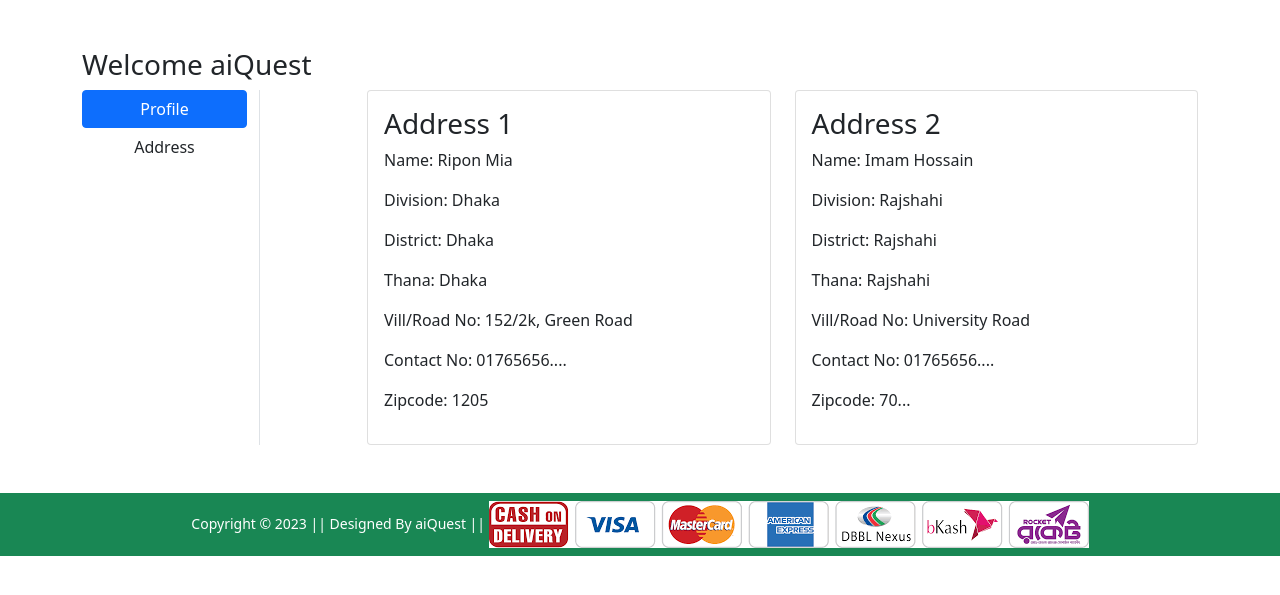
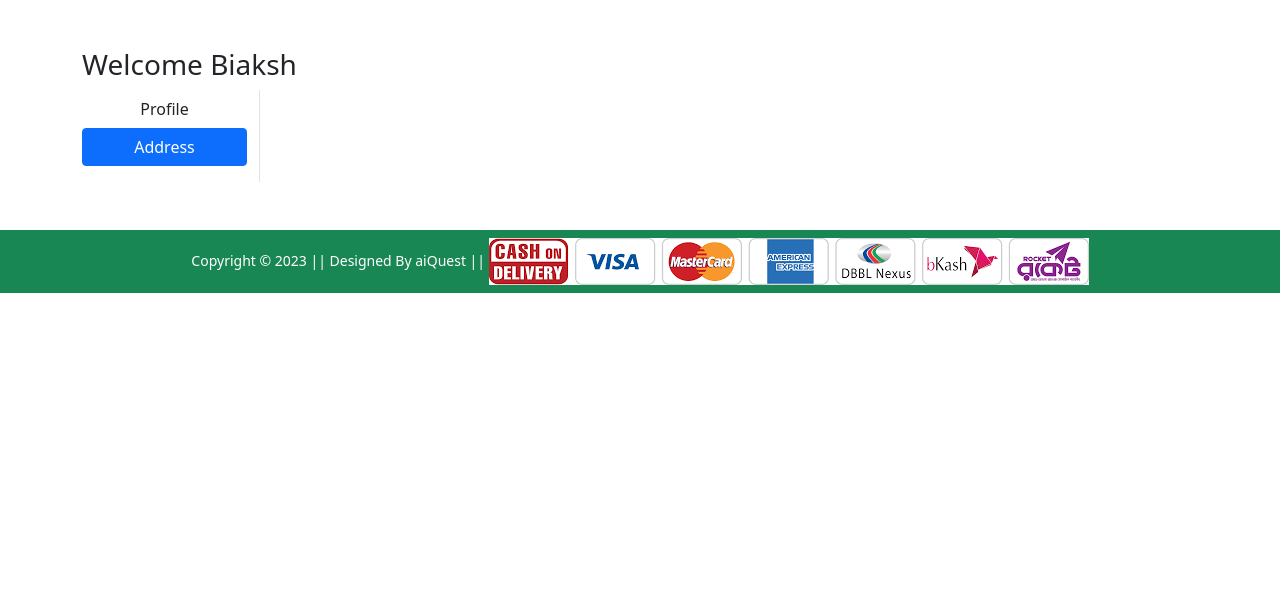
Before and after one commit to bikash-sarker-dev/ecommerce, a Django app: page /address/ in a window 1280 px wide. Shown: the part 56-651 px from the top of the page. Run offline with Django 4.2, Linux system fonts and the light colour scheme; a user stored in the database is signed in; data comes from the database, SQL or seed files in the repository; both versions use the stored data as it was after the commit; some libraries are stand-ins or nearby versions.

Commit message:
the product cart  use

```diff
--- a/Shop/templates/Shop/address.html
+++ b/Shop/templates/Shop/address.html
@@ -4,45 +4,33 @@
 {% block main-content %}
 <div class="container my-5">
     <div class="row">
-        <h3>Welcome aiQuest</h3>
+        <h3>Welcome {{request.user|capfirst}}</h3>
         <div class="col-sm-2 border-end">
             <ul class="list-unstyled">
-                <li class="d-grid"><a href="{% url 'profile' %}" class="btn btn-primary">Profile</a></li>
-                <li class="d-grid"><a href="{% url 'address' %}" class="btn">Address</a></li>
+                <li class="d-grid"><a href="{% url 'profile' %}" class="btn ">Profile</a></li>
+                <li class="d-grid"><a href="{% url 'address' %}" class="btn {{active}}">Address</a></li>
             </ul>
         </div>
         <div class="col-sm-9 offset-sm-1">
             <div class="row">
+                {% for ad in add %}
                 <div class="col-sm-6">
                     <div class="card">
                         <div class="card-body">
-                            <h3>Address 1</h3>
-                            <p>Name: Ripon Mia</p>
-                            <p>Division: Dhaka</p>
-                            <p>District: Dhaka</p>
-                            <p>Thana: Dhaka</p>
-                            <p>Vill/Road No: 152/2k, Green Road</p>
-                            <p>Contact No: 01765656....</p>
-                            <p>Zipcode: 1205</p>
+                            <h3>Address: {{forloop.counter}}</h3>
+                            <p>Name: {{ad.name}}</p>
+                            <p>Division: {{ad.division}}</p>
+                            <p>District: {{ad.district}}</p>
+                            <p>Thana: {{ad.thana}}</p>
+                            <p>Vill/Road No: {{ad.villorroad}}</p>
+                            <p>Zipcode: {{ad.zipCode}}</p>
 
                         </div>
                     </div>
                 </div>
-                <div class="col-sm-6">
-                    <div class="card">
-                        <div class="card-body">
-                            <h3>Address 2</h3>
-                            <p>Name: Imam Hossain</p>
-                            <p>Division: Rajshahi</p>
-                            <p>District: Rajshahi</p>
-                            <p>Thana: Rajshahi</p>
-                            <p>Vill/Road No: University Road</p>
-                            <p>Contact No: 01765656....</p>
-                            <p>Zipcode: 70...</p>
+                {% endfor %}
 
-                        </div>
-                    </div>
-                </div>
+
             </div>
         </div>
     </div>
--- a/Shop/templates/Shop/base.html
+++ b/Shop/templates/Shop/base.html
@@ -83,7 +83,7 @@
                         </li>
 
                         <li class="nav-item mx-2">
-                            <a href="{% url 'add-to-cart' %}" class="nav-link text-white"><span
+                            <a href="{% url 'show_cart' %}" class="nav-link text-white"><span
                                     class="badge bg-danger">10</span> Cart </a>
                         </li>
                         {% else %}
--- a/Shop/templates/Shop/productdetail.html
+++ b/Shop/templates/Shop/productdetail.html
@@ -12,7 +12,11 @@
             <hr>
             <p>{{product.description}}</p> <br>
             <h4>Tk. {{product.discounted_price}} <small class="fw-light text-decoration-line-through">{{product.selling_price}}</small></h4> <br>
-            <a href="{% url 'add-to-cart' %}" class="btn btn-primary shadow px-5 py-2">Add to Cart</a>
+            {% comment %} <a href="{% url 'add-to-cart' %}" class="btn btn-primary shadow px-5 py-2">Add to Cart</a> {% endcomment %}
+            <form action="/add-to-cart" class="d-inline">
+                <input type="hidden" name="prod_id" value="{{product.id}}" id="prod_id" >
+                <button type="submit" class="btn btn-primary shadow px-5 py-2" >Add to Cart</button>
+            </form>
             <a href="{% url 'buy-now' %}" class="btn btn-danger shadow px-5 py-2 ms-4">Buy Now</a>
             <h5 class="mt-5">Available Offers</h5>
             <ul>
--- a/Shop/templates/Shop/profile.html
+++ b/Shop/templates/Shop/profile.html
@@ -8,7 +8,7 @@
         <div class="col-sm-2 border-end">
             <ul class="list-unstyled">
                 <li class="d-grid"><a href="{% url 'profile' %}" class="btn {{active}}">Profile</a></li>
-                <li class="d-grid"><a href="{% url 'address' %}" class="btn {{active}}">Address</a></li>
+                <li class="d-grid"><a href="{% url 'address' %}" class="btn ">Address</a></li>
             </ul>
         </div>
         <div class="col-sm-8 offset-sm-1">
--- a/Shop/urls.py
+++ b/Shop/urls.py
@@ -9,7 +9,8 @@ urlpatterns = [
     path('', views.ProdctView.as_view(), name = 'home'),
     # path('product-detail/', views.product_detail, name='product-detail'),
     path('product-detail/<int:pk>', views.ProductDetailsView.as_view(), name='product-detail'),
-    path('cart/', views.add_to_cart, name='add-to-cart'),
+    path('add-to-cart/', views.add_to_cart, name='add-to-cart'),
+    path('cart/', views.show_card, name="show_cart"),
     path('buy/', views.buy_now, name='buy-now'),
 
 
--- a/Shop/views.py
+++ b/Shop/views.py
@@ -1,4 +1,4 @@
-from django.shortcuts import render
+from django.shortcuts import render, redirect
 from . models import Customer, Product, Card, OrderPlaced
 from django.views import View
 from . forms import CustomerRegistrationForm, CustomerProfileForm
@@ -24,7 +24,19 @@ class ProductDetailsView(View):
   return render(request, 'Shop/productdetail.html', {'product':product})
 
 def add_to_cart(request):
- return render(request, 'Shop/addtocart.html')
+ user =request.user
+ product_id = request.GET.get('prod_id')
+ product = Product.objects.get(id = product_id)
+ addCardProdcut = Card(user=user, product=product)
+ addCardProdcut.save()
+ return redirect('/cart/')
+
+def show_card(request):
+ if request.user.is_authenticated:
+  user =request.user
+  cart = Card.objects.filter(user=user)
+  return render(request, 'Shop/addtocart.html', {'carts':cart})
+
 
 def buy_now(request):
  return render(request, 'Shop/buynow.html')
@@ -40,19 +52,21 @@ class Profile_View(View):
  def post(self, request):
   form = CustomerProfileForm(request.POST)
   if form.is_valid():
-    user = request.user
+    usr = request.user
+    name = form.cleaned_data['name']
     division = form.cleaned_data['division']
     district = form.cleaned_data['district']
     thana = form.cleaned_data['thana']
     villorroad = form.cleaned_data['villorroad']
     zipCode = form.cleaned_data['zipCode']
-    reg = Customer(user=user,division=division,district=district,thana=thana,villorroad=villorroad, zipCode=zipCode)
+    reg = Customer(user=usr,name=name, division=division,district=district,thana=thana,villorroad=villorroad, zipCode=zipCode)
     reg.save()
     messages.success(request, 'this is profile update successfull done !')
   return render(request, 'Shop/profile.html',{'form':form, 'active':'btn-primary'})
 
 def address(request):
- return render(request, 'Shop/address.html')
+ add = Customer.objects.filter(user=request.user)
+ return render(request, 'Shop/address.html', {'add':add, 'active':'btn-primary'})
 
 def orders(request):
  return render(request, 'Shop/orders.html')
```
Also changed, not shown: Shop/templates/Shop/addtocart.html (+11 -30 lines), db.sqlite3.
